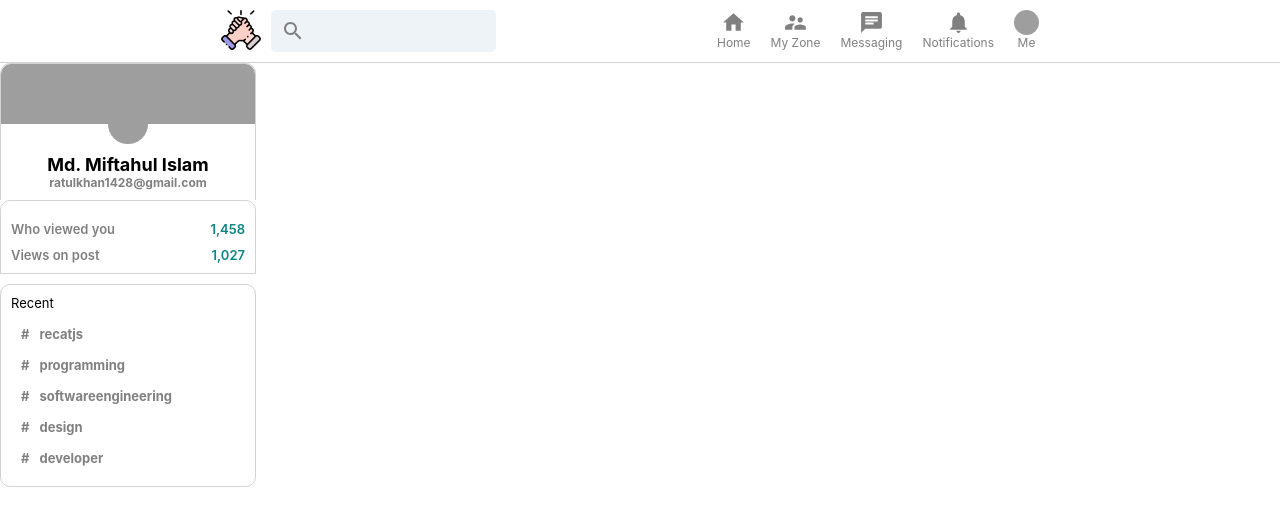
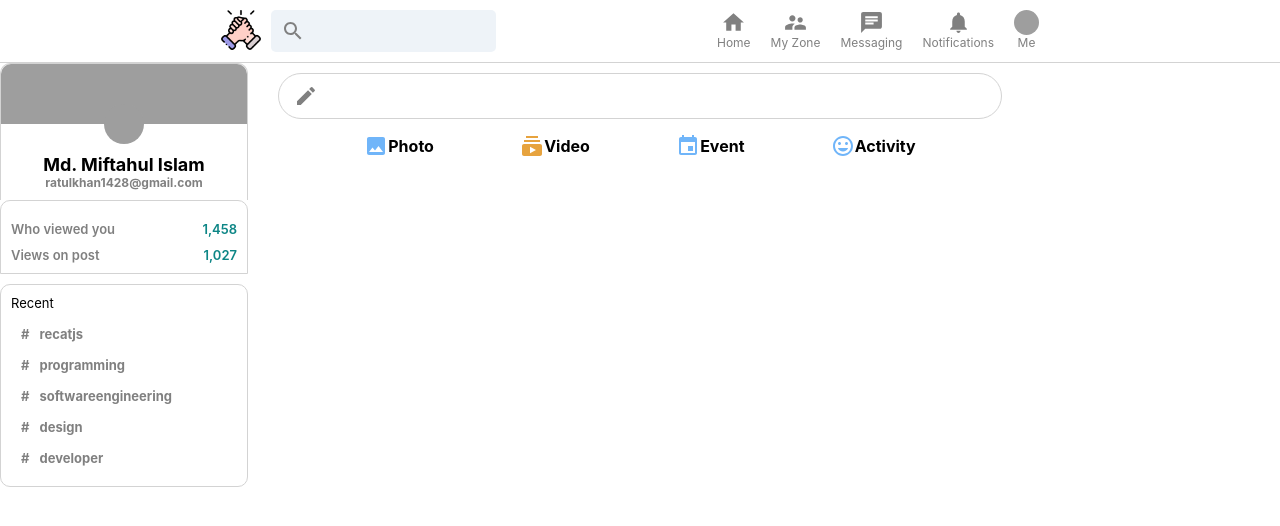
Before and after one commit to alamgir8/friendZone, a React (Create React App) app: page / in a window 1280 px wide. Shown: the top 526 px of the page. Built offline with nearby package versions, Linux system fonts and the light colour scheme; grey boxes are pictures that could not be loaded.

Commit message:
complete feed section

```diff
--- a/src/App.js
+++ b/src/App.js
@@ -1,6 +1,7 @@
 import './App.css';
 import Header from './Components/Header/Header/Header';
-import Sidebar from './Components/Sidebar/Sidebar';
+import Sidebar from './Components/Body/Sidebar/Sidebar';
+import Feed from './Components/Body/Feed/Feed/Feed';
 
 
 function App() {
@@ -9,6 +10,7 @@ function App() {
       <Header/>
       <div className="app-body">
         <Sidebar/>
+        <Feed/>
       </div>
     </div>
   );
--- /dev/null
+++ b/src/Components/Body/Feed/Feed/Feed.css
@@ -0,0 +1,38 @@
+
+.feed{
+    flex: 0.60;
+    margin: 0 20px;
+}
+
+.feed-container{
+    background-color: #ffffff;
+    border-radius: 10px;
+    padding: 10px;
+    margin-bottom: 20px;
+}
+.feed-input{
+    display: flex;
+    border: 1px solid lightgray;
+    border-radius: 30px;
+    color: gray;
+    padding: 10px;
+    padding-left: 15px;
+}
+.feed-input > form{
+    display: flex;
+    width: 100%;
+}
+.feed-input > form > input{
+    outline-width: 0;
+    border: none;
+    font-weight: 600;
+    flex: 1;
+    margin-left: 10px;
+}
+.feed-input > form > button{
+    display: none;
+}
+.feed-input-option{
+    display: flex;
+    justify-content: space-evenly;
+}
--- /dev/null
+++ b/src/Components/Body/Feed/Feed/Feed.js
@@ -0,0 +1,32 @@
+import React from 'react';
+import CreateIcon from '@material-ui/icons/Create';
+import './Feed.css'
+import FeedOption from '../FeedOption/FeedOption';
+import ImageIcon from '@material-ui/icons/Image';
+import SubscriptionsIcon from '@material-ui/icons/Subscriptions';
+import EventIcon from '@material-ui/icons/Event';
+import MoodIcon from '@material-ui/icons/Mood';
+
+const Feed = () => {
+    return (
+        <div className="feed">
+            <div className="feed-container">
+                <div className="feed-input">
+                    <CreateIcon/>
+                    <form>
+                        <input type="text"/>
+                        <button type='submit'>Send</button>
+                    </form>
+                </div>
+                <div className="feed-input-option">
+                    <FeedOption Icon={ImageIcon} title='Photo' color='#70B5F9'/>
+                    <FeedOption Icon={SubscriptionsIcon} title='Video' color='#E7A33E'/>
+                    <FeedOption Icon={EventIcon} title='Event' color='#70B5F9'/>
+                    <FeedOption Icon={MoodIcon} title='Activity' color='#70B5F9'/>
+                </div>
+            </div>
+        </div>
+    );
+};
+
+export default Feed;
--- /dev/null
+++ b/src/Components/Body/Feed/FeedOption/FeedOption.css
@@ -0,0 +1,5 @@
+.feedOption{
+    display: flex;
+    align-items: center;
+    margin-top: 15px;
+}
--- /dev/null
+++ b/src/Components/Body/Feed/FeedOption/FeedOption.js
@@ -0,0 +1,13 @@
+import React from 'react';
+import './FeedOption.css'
+
+const FeedOption = ({Icon, title, color}) => {
+    return (
+        <div className='feedOption'>
+            <Icon style={{color : color}}/>
+            <h4>{title}</h4>
+        </div>
+    );
+};
+
+export default FeedOption;
```
Also changed, not shown: src/Components/Body/News/News.js (added, +11 -0 lines), src/Components/Body/News/News.css (added), src/Components/Body/Sidebar/Sidebar.css (renamed from src/Components/Sidebar/Sidebar.css), src/Components/Body/Sidebar/Sidebar.js (renamed from src/Components/Sidebar/Sidebar.js).
